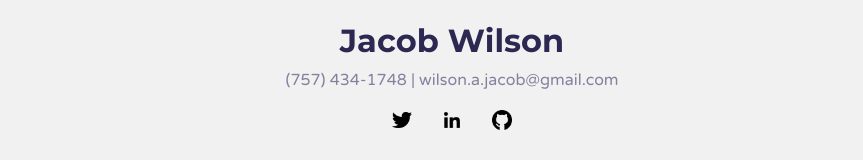
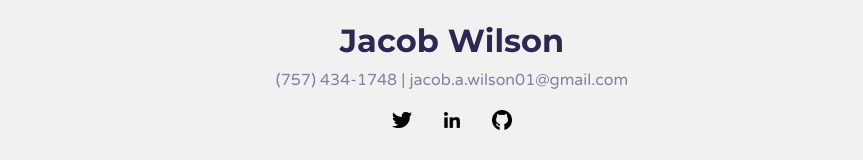
Before and after one commit to Notwacob/portfolio, a React (Create React App) app: page / in a window 1280 px wide. Shown: the part 3470-3630 px from the top of the page, without its empty margins (208-1071 px from the left). Built offline with nearby package versions, Linux system fonts and the light colour scheme.

Commit message:
Update Email

```diff
--- a/src/components/Footer.js
+++ b/src/components/Footer.js
@@ -5,7 +5,7 @@ export const Footer = () => {
     <footer className={styles.wrapper}>
       <h1 className={styles.title}>Jacob Wilson</h1>
       {/* <p>2360 Esplanade Drive, Virginia Beach, Virginia, USA </p> */}
-      <p>(757) 434-1748 | wilson.a.jacob@gmail.com</p>
+      <p>(757) 434-1748 | jacob.a.wilson01@gmail.com</p>
       <div className={styles.socials}>
         <a href="https://twitter.com/notwacob" target="_blank" rel="noreferrer"><img
           src="/assets/socials/twitter.png"
```
